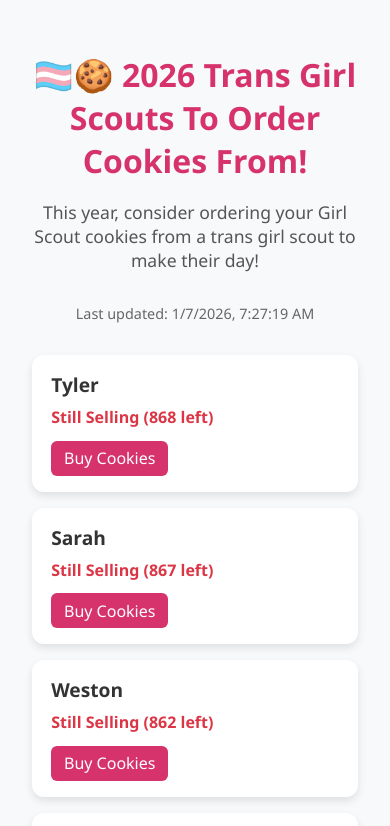
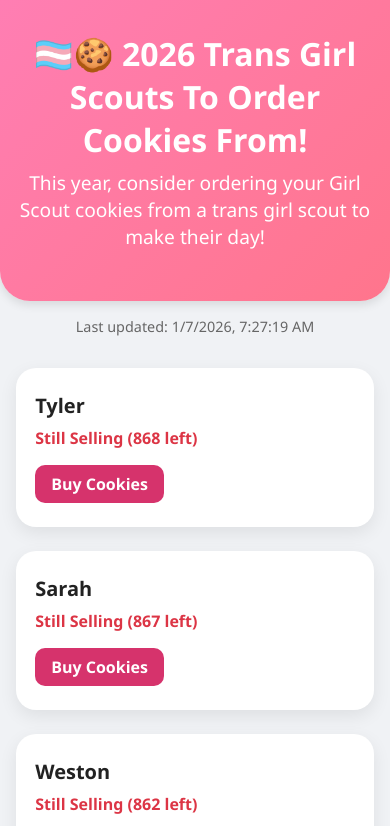
Before and after one commit to cyberne11447758/cookie-tracker, a website: page docs/index.html in a window 390 px wide. Shown: the top 826 px of the page. Drawn offline with Linux system fonts and the light colour scheme.

Commit message:
Refactor styles in index.html for better layout
Updated styles for body, header, scout cards, and footer. Improved layout and responsiveness.

```diff
--- a/docs/index.html
+++ b/docs/index.html
@@ -8,53 +8,71 @@
     /* ===== General Page Styling ===== */
     body {
       font-family: 'Segoe UI', Tahoma, Geneva, Verdana, sans-serif;
-      background: #f8f9fa;
+      background: #f0f2f5;
       color: #333;
       margin: 0;
-      padding: 2rem;
+      padding: 0;
     }
-    h1 {
+
+    /* ===== Hero Header ===== */
+    header {
+      background: linear-gradient(135deg, #ff7eb3, #ff758c);
+      color: white;
       text-align: center;
-      color: #d6336c;
-      margin-bottom: 0.3rem;
+      padding: 3rem 1rem;
+      border-bottom-left-radius: 30px;
+      border-bottom-right-radius: 30px;
+      box-shadow: 0 4px 10px rgba(0,0,0,0.1);
     }
-    p.description {
-      text-align: center;
-      font-size: 1.1rem;
-      margin-bottom: 2rem;
-      color: #555;
+    header h1 {
+      margin: 0;
+      font-size: 2rem;
     }
-    p.updated {
+    header p {
+      margin-top: 0.5rem;
+      font-size: 1.2rem;
+      font-weight: 500;
+    }
+
+    /* ===== Last Updated ===== */
+    .updated {
       text-align: center;
       font-size: 0.9rem;
       color: #666;
-      margin-bottom: 2rem;
+      margin: 1rem 0 2rem 0;
     }
-    /* ===== Card Layout for Scouts ===== */
+
+    /* ===== Scout Grid ===== */
     .scout-grid {
       display: grid;
       grid-template-columns: repeat(auto-fit, minmax(280px, 1fr));
-      gap: 1rem;
+      gap: 1.5rem;
+      padding: 0 2rem;
+      margin-bottom: 3rem;
     }
+
+    /* ===== Scout Card ===== */
     .scout-card {
       background: white;
-      border-radius: 12px;
-      box-shadow: 0 4px 8px rgba(0,0,0,0.1);
-      padding: 1rem 1.2rem;
+      border-radius: 20px;
+      box-shadow: 0 6px 18px rgba(0,0,0,0.08);
+      padding: 1.5rem 1.2rem;
       transition: transform 0.2s, box-shadow 0.2s;
     }
     .scout-card:hover {
-      transform: translateY(-3px);
-      box-shadow: 0 6px 12px rgba(0,0,0,0.15);
+      transform: translateY(-4px);
+      box-shadow: 0 10px 22px rgba(0,0,0,0.12);
     }
     .scout-name {
-      font-weight: 600;
-      font-size: 1.2rem;
+      font-weight: 700;
+      font-size: 1.25rem;
       margin-bottom: 0.5rem;
+      color: #222;
     }
     .scout-status {
-      font-weight: bold;
-      margin-bottom: 0.8rem;
+      font-weight: 600;
+      margin-bottom: 1rem;
+      font-size: 1rem;
     }
     .scout-status.selling { color: #dc3545; } /* red */
     .scout-status.met { color: #198754; } /* green */
@@ -63,34 +81,52 @@
       text-decoration: none;
       background: #d6336c;
       color: white;
-      padding: 0.4rem 0.8rem;
-      border-radius: 6px;
-      transition: background 0.2s;
+      font-weight: 600;
+      padding: 0.5rem 1rem;
+      border-radius: 10px;
+      transition: background 0.2s, transform 0.2s;
     }
     .scout-link a:hover {
       background: #a71d50;
+      transform: translateY(-2px);
     }
+
     /* ===== Footer ===== */
     footer {
       text-align: center;
-      margin-top: 3rem;
       font-size: 0.9rem;
       color: #666;
+      padding: 2rem 1rem;
+      border-top: 1px solid #ddd;
+      background: #fafafa;
     }
     footer a {
       color: #d6336c;
       text-decoration: none;
+      font-weight: 500;
     }
     footer a:hover {
       text-decoration: underline;
     }
+
+    /* ===== Responsive Padding ===== */
+    @media(max-width: 500px){
+      header {
+        padding: 2rem 1rem;
+      }
+      .scout-grid {
+        padding: 0 1rem;
+      }
+    }
   </style>
 </head>
 <body>
-  <h1>🏳️‍⚧️🍪 2026 Trans Girl Scouts To Order Cookies From!</h1>
-  <p class="description">
-    This year, consider ordering your Girl Scout cookies from a trans girl scout to make their day!
-  </p>
+
+  <header>
+    <h1>🏳️‍⚧️🍪 2026 Trans Girl Scouts To Order Cookies From!</h1>
+    <p>This year, consider ordering your Girl Scout cookies from a trans girl scout to make their day!</p>
+  </header>
+
   <p class="updated" id="updated">Loading data...</p>
 
   <div class="scout-grid" id="rows"></div>
```
